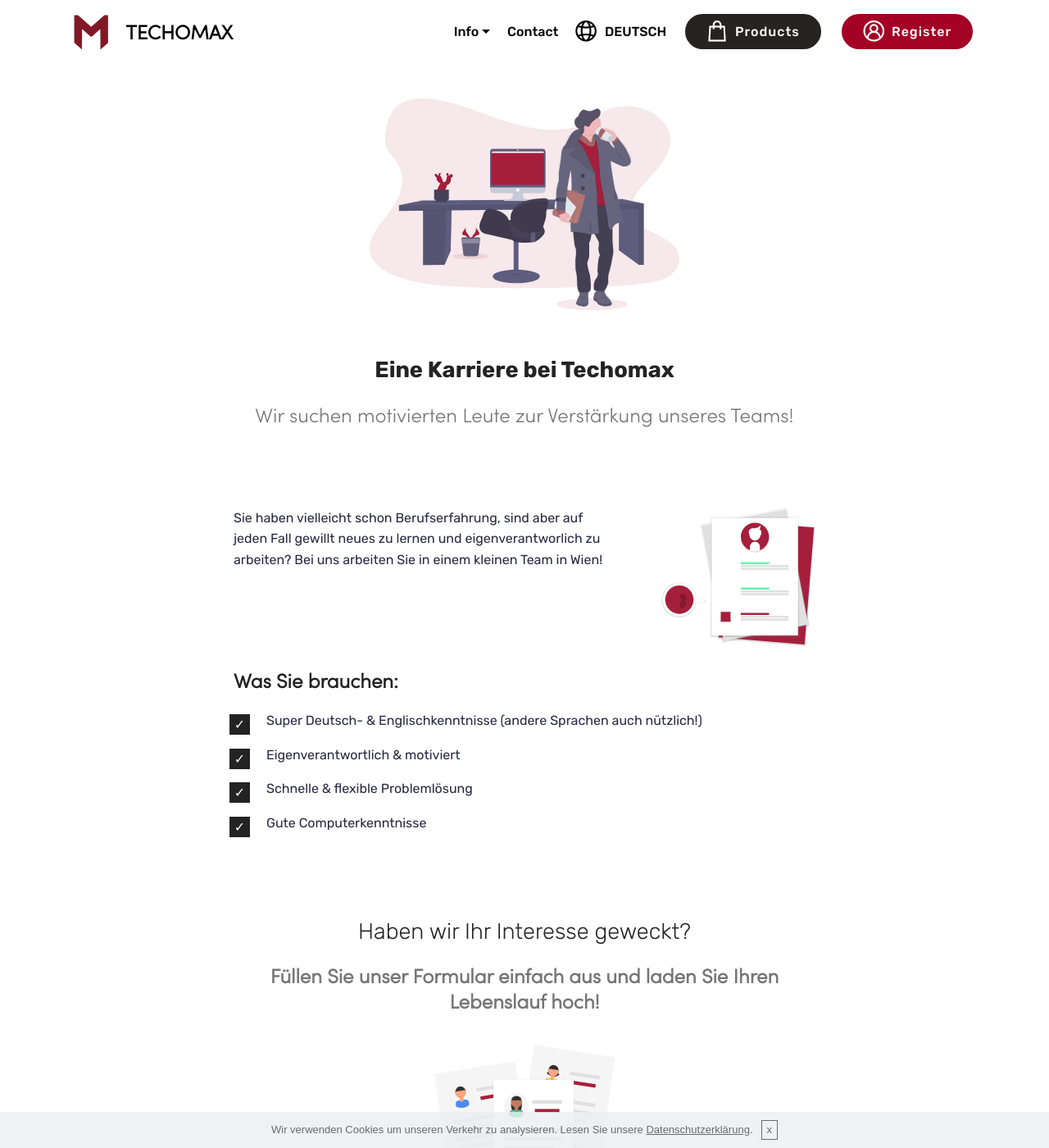
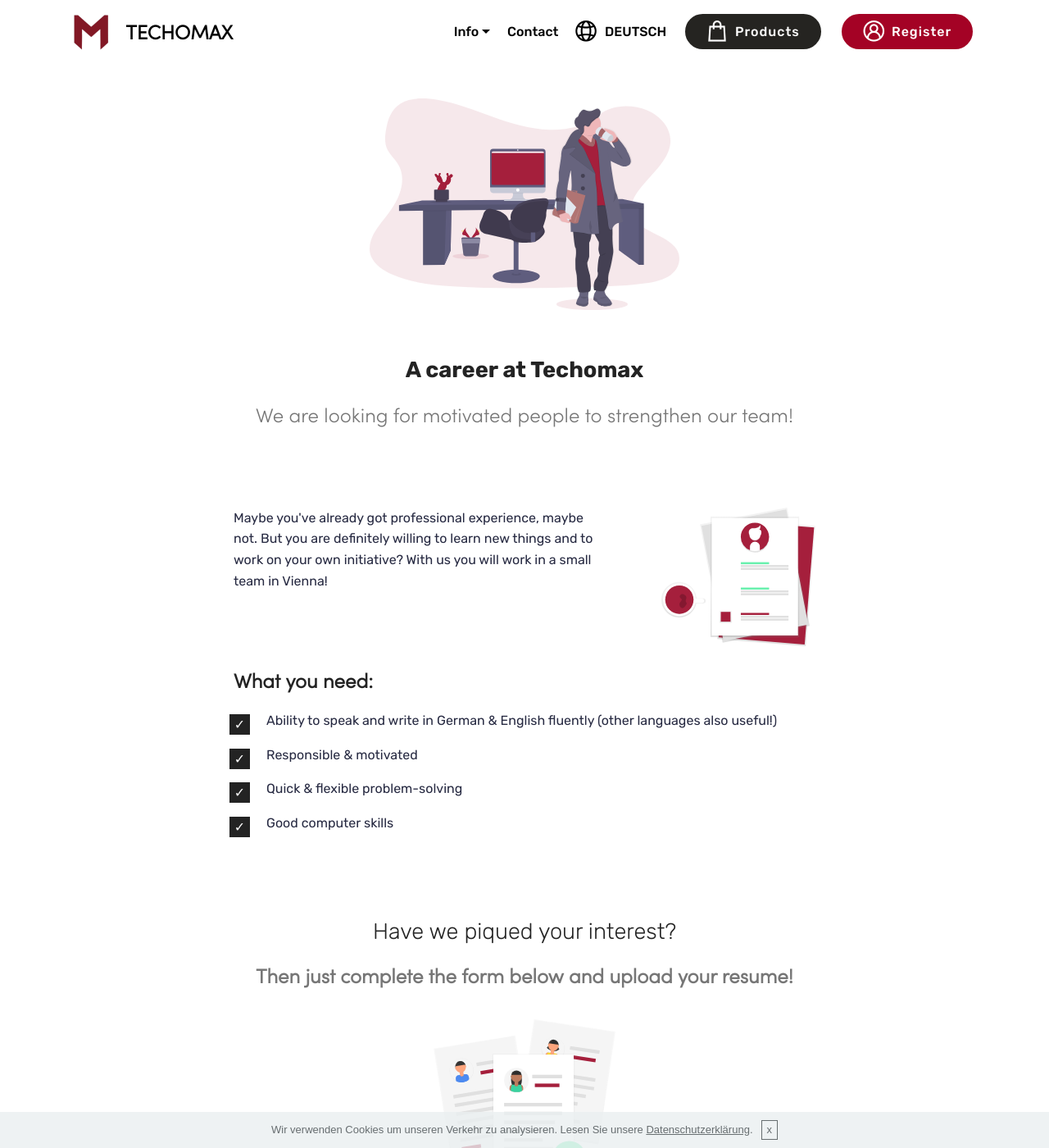
Before and after one commit to techomax/techomax.github.io, a Jekyll site: the page built from en/jobs.html, in a window 1280 px wide and 1400 px high. Shown: the whole window at 82% size. Built offline with Jekyll 4.4.1, drawn with Linux system fonts in a browser that asks for light colours; some web fonts are replaced; a script that is not in the unit is left out.

Commit message:
translate jobs + small fix in products

```diff
--- a/_includes/pages/jobs.html
+++ b/_includes/pages/jobs.html
@@ -18,9 +18,22 @@
     <div class="container">
         <div class="media-container-row">
             <div class="title col-12 col-md-8">
-                <h2 class="align-center pb-3 mbr-fonts-style display-2"><strong>
-                    Eine Karriere bei Techomax</strong></h2>
-                <h3 class="mbr-section-subtitle align-center mbr-light mbr-fonts-style display-5">Wir suchen motivierten Leute zur Verstärkung unseres Teams!</h3>
+                <h2 class="align-center pb-3 mbr-fonts-style display-2">
+                    <strong>
+                    {% if page.lang == 'en' %}
+                      A career at Techomax
+                      {% else %}
+                      Eine Karriere bei Techomax
+                      {% endif %}
+                    </strong>
+                </h2>
+                <h3 class="mbr-section-subtitle align-center mbr-light mbr-fonts-style display-5">
+                {% if page.lang == 'en' %}
+                We are looking for motivated people to strengthen our team!
+                {% else %}
+                Wir suchen motivierten Leute zur Verstärkung unseres Teams!
+                {% endif %}
+                </h3>
 
             </div>
         </div>
@@ -37,7 +50,14 @@
                 <div class="media-container-row">
                     <div class="media-content">
                         <div class="mbr-section-text">
-                            <p class="mbr-text align-right mb-0 mbr-fonts-style display-7">Sie haben vielleicht schon Berufserfahrung, sind aber auf jeden Fall gewillt neues zu lernen und eigenverantworlich zu arbeiten? Bei uns arbeiten Sie in einem kleinen Team in Wien!<br></p>
+                            <p class="mbr-text align-right mb-0 mbr-fonts-style display-7">
+                                {% if page.lang == 'en' %}
+                                Maybe you've already got professional experience, maybe not. But you are definitely willing to learn new things and to work on your own initiative? With us you will work in a small team in Vienna!
+                                {% else %}
+                                Sie haben vielleicht schon Berufserfahrung, sind aber auf jeden Fall gewillt neues zu lernen und eigenverantworlich zu arbeiten? Bei uns arbeiten Sie in einem kleinen Team in Wien!
+                                {% endif %}
+                                <br>
+                            </p>
                         </div>
                     </div>
                     <div class="mbr-figure" style="width: 50%;">
@@ -56,7 +76,16 @@
     <div class="container">
         <div class="media-container-row">
             <div class="title col-12 col-md-8">
-                <h2 class="align-center pb-3 mbr-fonts-style display-5"><strong>Was Sie brauchen:</strong></h2>
+                <h2 class="align-center pb-3 mbr-fonts-style display-5">
+                    <strong>
+
+                {% if page.lang == 'en' %}
+                What you need:
+                {% else %}
+                Was Sie brauchen:
+                {% endif %}
+                     </strong>
+                 </h2>
 
 
             </div>
@@ -71,9 +100,17 @@
         <div class="media-container-row">
             <div class="mbr-text counter-container col-12 col-md-8 mbr-fonts-style display-7">
                 <ul>
+                    {% if page.lang == 'en' %}
+                    <li>Ability to speak and write in German &amp; English fluently (other languages also useful!)</li>
+                    <li>Responsible &amp; motivated</li>
+                    <li>Quick &amp; flexible problem-solving</li>
+                    <li>Good computer skills</li>
+                    {% else %}
                     <li>Super Deutsch- &amp; Englischkenntnisse (andere Sprachen auch nützlich!)</li>
                     <li>Eigenverantwortlich &amp; motiviert</li>
-                    <li>Schnelle &amp; flexible Problemlösung</li><li>Gute Computerkenntnisse</li>
+                    <li>Schnelle &amp; flexible Problemlösung</li>
+                    <li>Gute Computerkenntnisse</li>
+                    {% endif %}
                 </ul>
             </div>
         </div>
@@ -87,8 +124,21 @@
     <div class="container">
         <div class="media-container-row">
             <div class="title col-12 col-md-8">
-                <h2 class="align-center pb-3 mbr-fonts-style display-2">Haben wir Ihr Interesse geweckt?</h2>
-                <h3 class="mbr-section-subtitle align-center mbr-light mbr-fonts-style display-5"><strong>Füllen Sie unser Formular einfach aus und laden Sie Ihren Lebenslauf hoch!</strong></h3>
+                <h2 class="align-center pb-3 mbr-fonts-style display-2">
+                {% if page.lang == 'en' %}
+                Have we piqued your interest?
+                {% else %}
+                Haben wir Ihr Interesse geweckt?
+                {% endif %}
+                </h2>
+                <h3 class="mbr-section-subtitle align-center mbr-light mbr-fonts-style display-5">
+                    <strong>
+                        {% if page.lang == 'en' %}
+                        Then just complete the form below and upload your resume!
+                        {% else %}
+                        Füllen Sie unser Formular einfach aus und laden Sie Ihren Lebenslauf hoch!
+                        {% endif %}
+                    </strong></h3>
 
             </div>
         </div>
--- a/_includes/pages/products.html
+++ b/_includes/pages/products.html
@@ -17,7 +17,7 @@
                     {% if page.lang == 'en' %}
                       Take a look at the items that we currently have in stock or expect in the next few days. Contact us and let us know your target price and the quantity you would like to take.
                       {% else %}
-                      Werfen Sie einen Blick auf die Artikel, die wir derzeit auf Lager haben oder in den nächsten Tagen erwarten. Kontaktieren Sie uns und teilen Sie uns Ihren Zielpreis und die Anzahl die Menge mit, die Sie nehmen möchten.
+                      Werfen Sie einen Blick auf die Artikel, die wir derzeit auf Lager haben oder in den nächsten Tagen erwarten. Kontaktieren Sie uns und teilen Sie uns Ihren Zielpreis und die Menge mit, die Sie nehmen möchten.
                       {% endif %}
                 </p>
 
```
